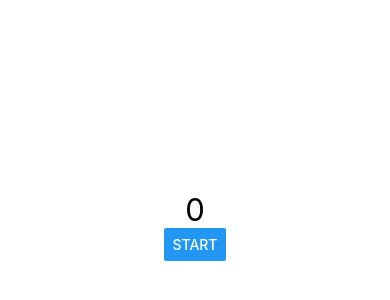
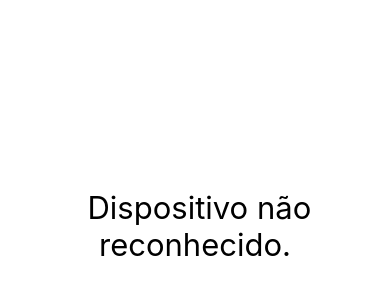
Before and after one commit to GabrielleEmanoela/rnLab, a React Native app: screen / in a window 390 px wide. Shown: the part 196-496 px from the top of the page. Built offline with nearby package versions, Linux system fonts and the light colour scheme.

Commit message:
Diferenciando iOS e Android

```diff
--- a/src/App.js
+++ b/src/App.js
@@ -1,5 +1,6 @@
 import React from 'react';
 import { View, StyleSheet } from 'react-native';
+import DiferenciarDispositivos from './components/DiferenciarDispositivos';
 import MainComponent from './components/IndirectCommunication/MainComponent';
 //import BiggerNumber from './components/BiggerNumber';
 //import X, { Comp1, Comp2 } from './components/Multi';
@@ -12,8 +13,9 @@ import MainComponent from './components/IndirectCommunication/MainComponent';
 
 export default () => (
   <View style={style.App}>
-    <MainComponent />
-    {/*<FatherComponent />
+    <DiferenciarDispositivos />
+    {/*<MainComponent />
+    <FatherComponent />
      <Counter init={400} />
     <Button />
     <Title Principal=" Cadastro " Secundario="Tela de cadastro produto" />
--- /dev/null
+++ b/src/components/DiferenciarDispositivos.js
@@ -0,0 +1,12 @@
+import React from 'react ';
+import { Text, Platform } from 'react-native';
+import Style from './Sytle';
+
+export default (props) => {
+  if (Platform.OS === 'android') {
+    return <Text style={Style.textStyle}>Android </Text>;
+  } else if (Platform.OS === 'ios') {
+    return <Text style={Style.textStyle}> iOs </Text>;
+  }
+  return <Text style={Style.textStyle}> Dispositivo não reconhecido.</Text>;
+};
```
